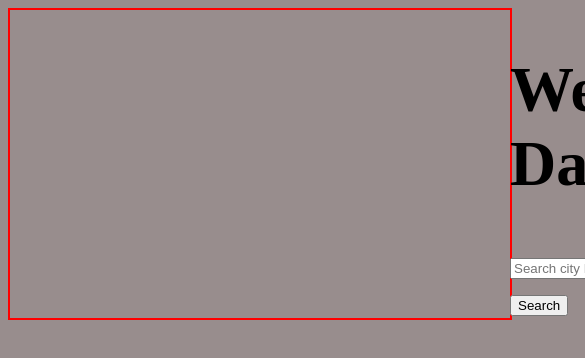
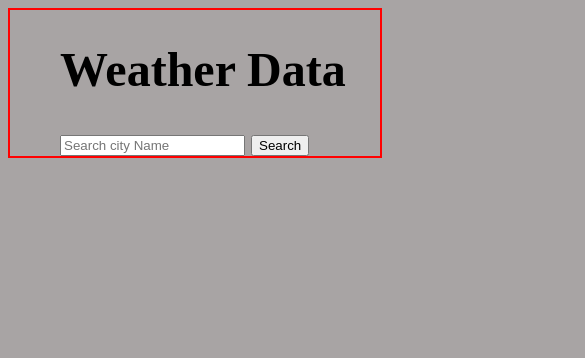
Before and after one commit to kahoragachau/WeatherWebApp, a plain HTML site: page index.html in a window 390 px wide. Shown: the top 358 px of the page, 585 px wide, since content can reach past the window. Drawn offline with Linux system fonts and the light colour scheme.

Commit message:
- Add Media Query for responsiveness

```diff
--- a/styles.css
+++ b/styles.css
@@ -4,3 +4,11 @@
     border: 2px solid red;
     padding-left: 500px;
 }
+
+@media screen and (max-width: 780px) {
+    #main{
+        background-color: rgb(168, 164, 164);
+        font-size: 24px;
+        padding-left: 50px;
+    }
+}
```
